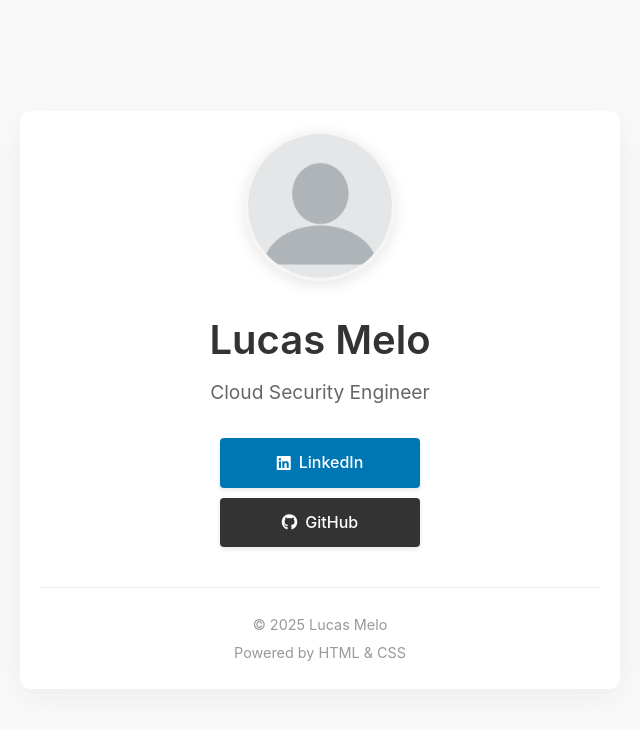
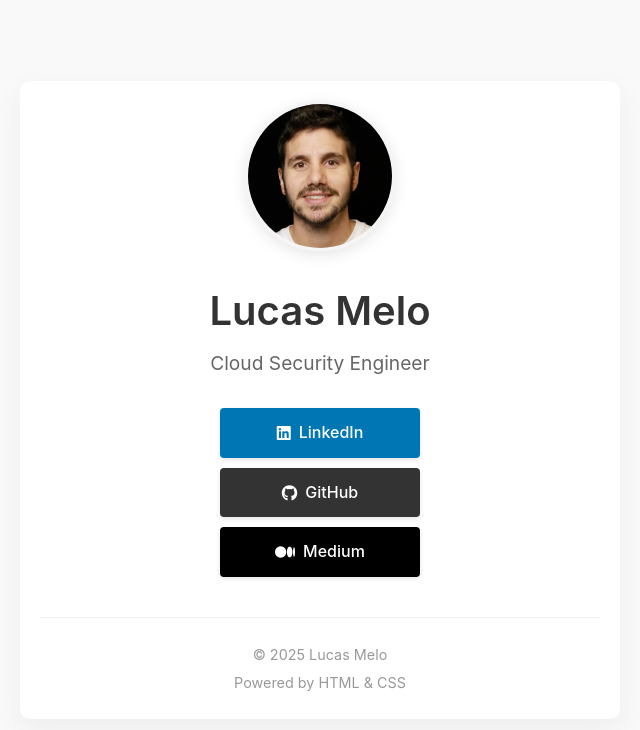
Before and after one commit to meloluca/lucasmelo, a plain HTML site: page index.html in a window 1280 px wide. Shown: the whole page, without its empty margins (320-960 px from the left). Drawn offline with Linux system fonts and the light colour scheme.

Commit message:
Adding docs folder and fixing some other files

```diff
--- a/css/styles.css
+++ b/css/styles.css
@@ -85,6 +85,10 @@ h2 {
     background-color: #333;
 }
 
+.social-links .medium {
+    background-color: #000000;
+}
+
 .social-links i {
     margin-right: 8px;
 }
--- a/index.html
+++ b/index.html
@@ -11,7 +11,7 @@
 <body>
     <div class="container">
         <div class="profile">
-            <img src="img/profile_placeholder.jpg" alt="Lucas Melo" class="profile-image">
+            <img src="img/LucasHD_Photo.jpeg" alt="Lucas Melo" class="profile-image">
             <h1>Lucas Melo</h1>
             <h2>Cloud Security Engineer</h2>
         </div>
@@ -23,6 +23,9 @@
             <a href="#" class="github" target="_blank">
                 <i class="fab fa-github"></i> GitHub
             </a>
+            <a href="https://medium.com/@lucas.melo207" class="medium" target="_blank">
+                <i class="fab fa-medium"></i> Medium
+            </a>
         </div>
 
         <footer>
```
Also changed, not shown: img/LucasHD_Photo.jpeg (added), img/profile_placeholder.jpg (deleted), 3 other files.
